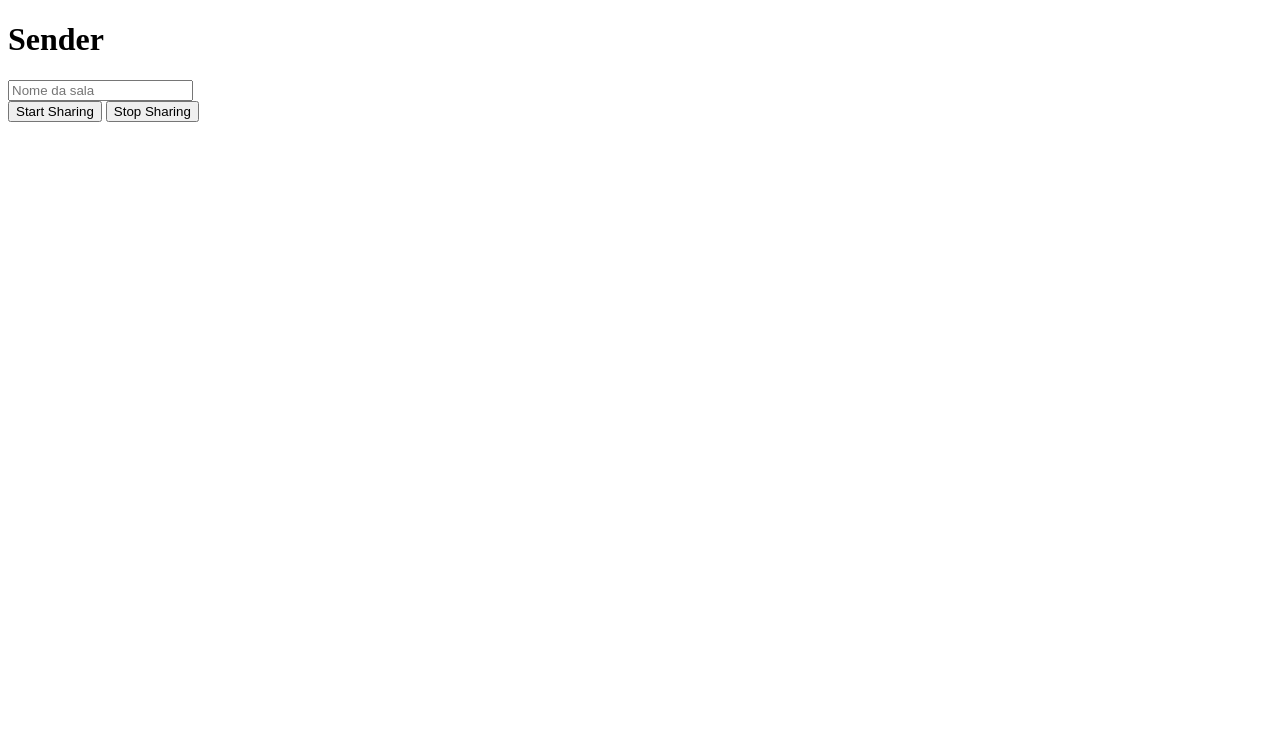
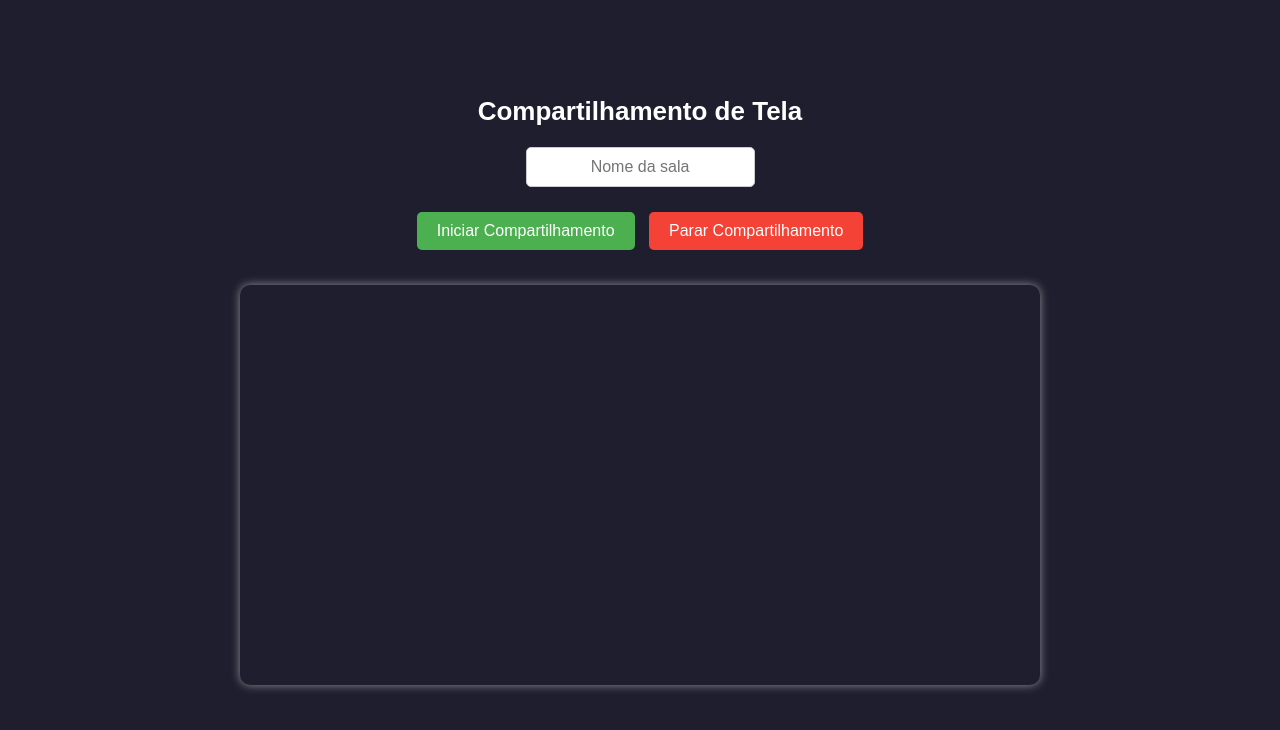
Before and after one commit to nucasoares/projeto-com-agentes, a website: page screenshare/app/public/index.html in a window 1280 px wide. Drawn offline with nearby package versions, Linux system fonts and the light colour scheme; no server answers.

Commit message:
Visual do projeto

```diff
--- /dev/null
+++ b/screenshare/app/public/css/styles.css
@@ -0,0 +1,85 @@
+/* Resetando estilos padrão */
+* {
+    margin: 0;
+    padding: 0;
+    box-sizing: border-box;
+  }
+
+  /* Estilo global */
+  body {
+    font-family: Arial, sans-serif;
+    text-align: center;
+    background: #1e1e2e;
+    color: #ffffff;
+    margin: 0;
+    padding: 0;
+    display: flex;
+    flex-direction: column;
+    align-items: center;
+    justify-content: center;
+    height: 100vh;
+  }
+
+  /* Título */
+  h1 {
+    font-size: 26px;
+    margin-bottom: 20px;
+  }
+
+  /* Input de texto */
+  input {
+    padding: 10px;
+    border: 1px solid #ccc;
+    border-radius: 5px;
+    margin-bottom: 10px;
+    text-align: center;
+    font-size: 16px;
+  }
+
+  /* Estilização dos botões */
+  .buttons {
+    margin: 10px 0;
+  }
+
+  button {
+    background-color: #4CAF50;
+    color: white;
+    padding: 10px 20px;
+    border: none;
+    border-radius: 5px;
+    cursor: pointer;
+    margin: 5px;
+    font-size: 16px;
+    transition: 0.3s;
+  }
+
+  button:hover {
+    background-color: #45a049;
+  }
+
+  #stop {
+    background-color: #f44336;
+  }
+
+  #stop:hover {
+    background-color: #e53935;
+  }
+
+  /* Estilização da área de vídeo */
+  #video {
+    display: block;
+    width: 80%;
+    max-width: 800px;
+    margin: 20px auto;
+    border-radius: 10px;
+    box-shadow: 0px 0px 10px rgba(255, 255, 255, 0.5);
+  }
+
+  /* Estilização da imagem recebida */
+  #frame {
+    display: block;
+    max-width: 90%;
+    height: auto;
+    border-radius: 10px;
+    box-shadow: 0px 0px 10px rgba(255, 255, 255, 0.5);
+  }
--- a/screenshare/app/public/index.html
+++ b/screenshare/app/public/index.html
@@ -1,18 +1,21 @@
 <!DOCTYPE html>
-<html>
+<html lang="pt">
 <head>
   <meta charset="utf-8">
+  <meta name="viewport" content="width=device-width, initial-scale=1">
   <title>Screen Share</title>
+  <link rel="stylesheet" href="css/styles.css"> <!-- Link para o CSS -->
 </head>
 <body>
-  <h1>Sender</h1>
+  <h1>Compartilhamento de Tela</h1>
 
   <input id="roomName" type="text" placeholder="Nome da sala">
 
-  <div>
-    <button id="start">Start Sharing</button>
-    <button id="stop">Stop Sharing</button>
+  <div class="buttons">
+    <button id="start">Iniciar Compartilhamento</button>
+    <button id="stop">Parar Compartilhamento</button>
   </div>
+
   <video id="video" autoplay></video>
 
   <script src="/socket.io/socket.io.js"></script>
@@ -21,24 +24,17 @@
     const socket = io();
     const startButton = document.getElementById('start');
     const stopButton = document.getElementById('stop');
-
-
-
     let stream = null;
     const roomNameInput = document.getElementById('roomName');
 
-
-
     async function startScreenShare() {
-
       const roomName = roomNameInput.value.trim();
       if (!roomName) {
         alert("Digite o nome da sala!");
         return;
       }
 
-      console.log(roomName)
-      socket.emit('sala', {nome: roomName})
+      socket.emit('sala', { nome: roomName });
 
       stream = await navigator.mediaDevices.getDisplayMedia({
         video: {
@@ -56,10 +52,10 @@
 
       function captureAndSendFrame() {
         worker.onmessage = ((e) => {
-            context.drawImage(video, 0, 0, canvas.width, canvas.height);
-            const imageDataURL = canvas.toDataURL('image/webp', 0.8);
-            socket.emit('frame', imageDataURL);
-            requestAnimationFrame(captureAndSendFrame);
+          context.drawImage(video, 0, 0, canvas.width, canvas.height);
+          const imageDataURL = canvas.toDataURL('image/webp', 0.8);
+          socket.emit('frame', imageDataURL);
+          requestAnimationFrame(captureAndSendFrame);
         });
       }
       captureAndSendFrame();
@@ -76,10 +72,4 @@
     stopButton.addEventListener('click', stopScreenShare);
   </script>
 </body>
-<style>
-  #video {
-    display: block;
-    margin: 0 auto;
-  }
-</style>
 </html>
```
Also changed, not shown: screenshare/app/public/receiver.html (+7 -9 lines).
